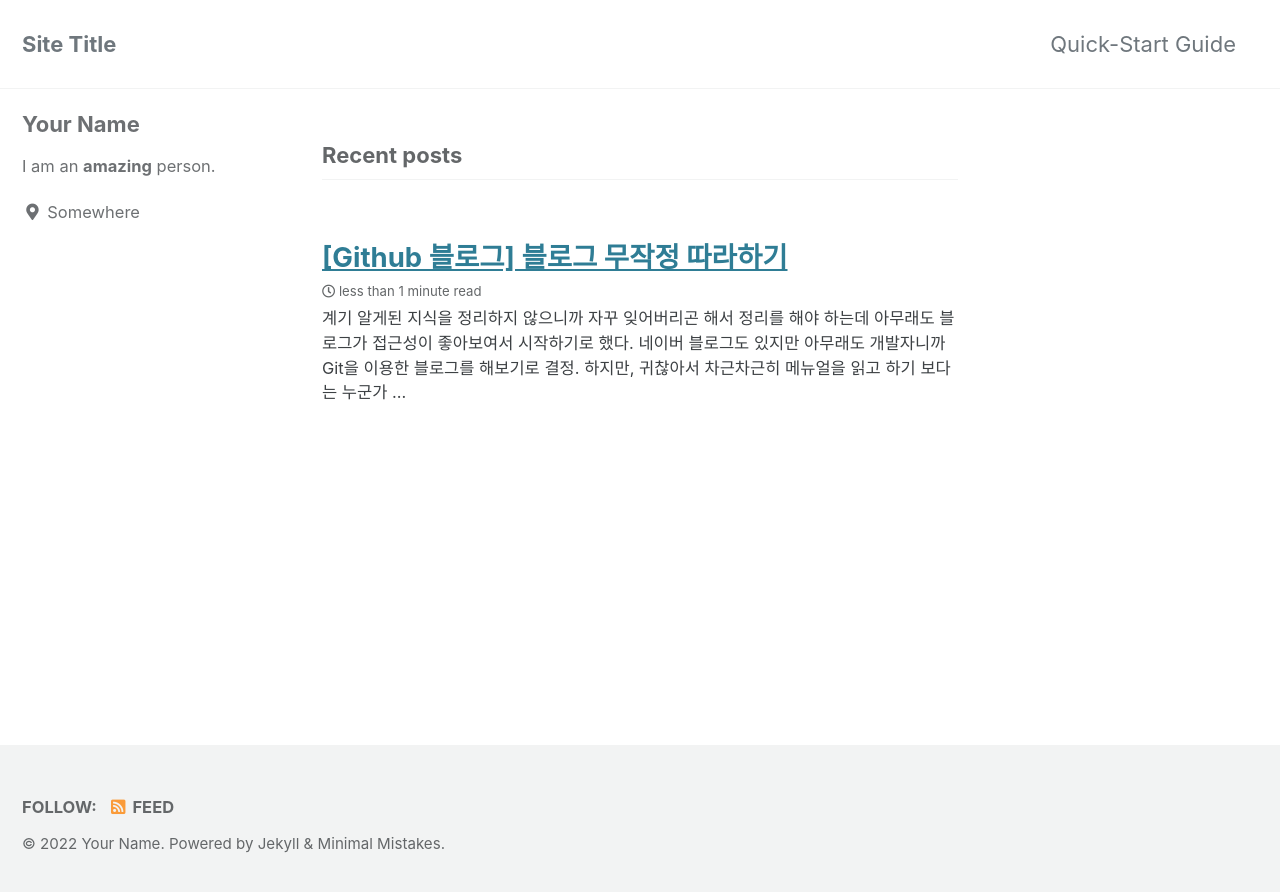
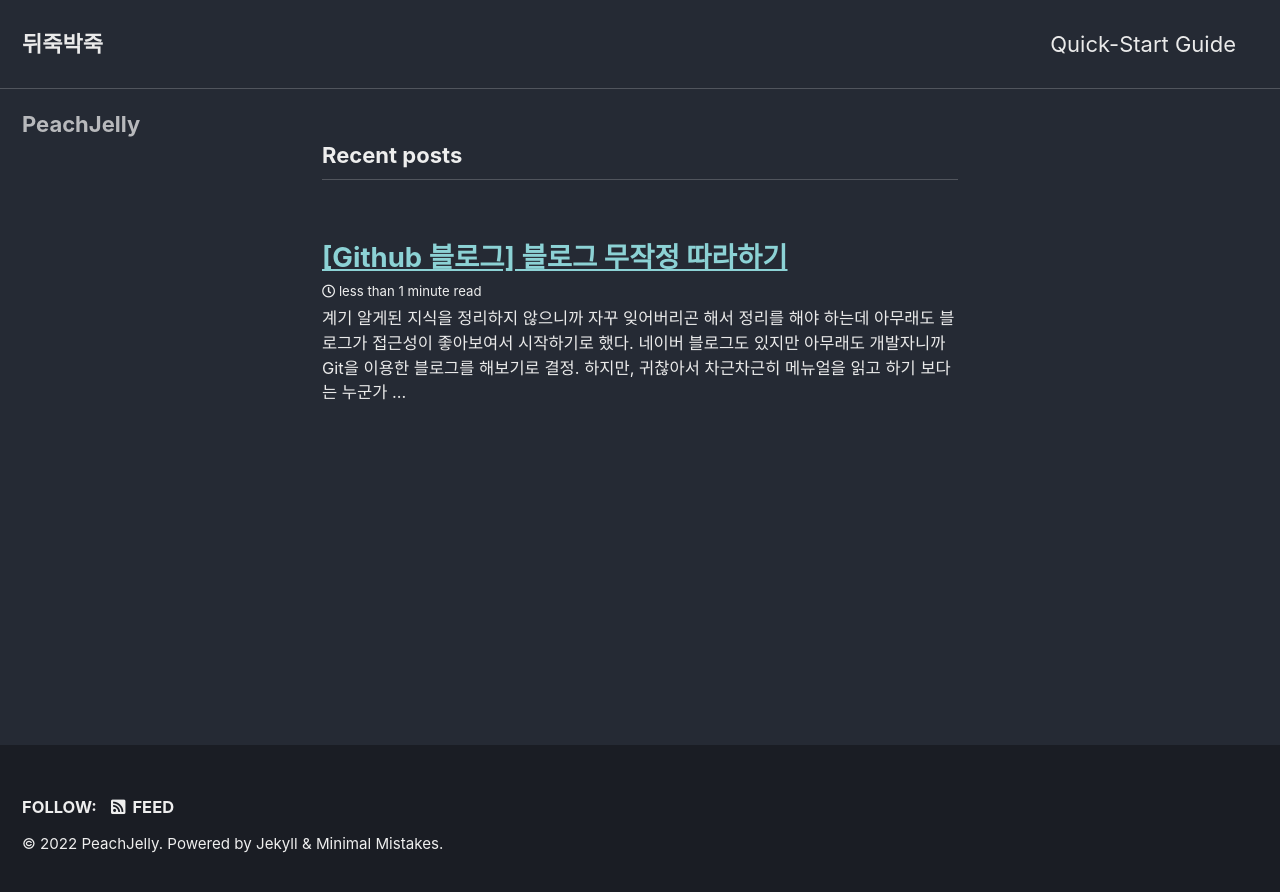
Before and after one commit to peachjelly/peachjelly.github.io, a Jekyll site: the page built from index.html, in a window 1280 px wide. Shown: the top 892 px of the page. Built offline with Jekyll 4.4.1, drawn with Linux system fonts in a browser that asks for light colours; cached includes are drawn as plain includes; the list of posts is cut into pages by our own code.

Commit message:
[blog] change config

```diff
--- a/_config.yml
+++ b/_config.yml
@@ -12,15 +12,15 @@
 
 # theme                  : "minimal-mistakes-jekyll"
 # remote_theme           : "mmistakes/minimal-mistakes"
-minimal_mistakes_skin    : "default" # "air", "aqua", "contrast", "dark", "dirt", "neon", "mint", "plum", "sunrise"
+minimal_mistakes_skin    : "dark" # "air", "aqua", "contrast", "dark", "dirt", "neon", "mint", "plum", "sunrise"
 
 # Site Settings
 locale                   : "en-US"
-title                    : "Site Title"
+title                    : "뒤죽박죽"
 title_separator          : "-"
 subtitle                 : # site tagline that appears below site title in masthead
-name                     : "Your Name"
-description              : "An amazing website."
+name                     : "PeachJelly"
+description              : # "An amazing website."
 url                      : # the base hostname & protocol for your site e.g. "https://mmistakes.github.io"
 baseurl                  : # the subpath of your site, e.g. "/blog"
 repository               : # GitHub username/repo-name e.g. "mmistakes/minimal-mistakes"
@@ -104,10 +104,10 @@
 
 # Site Author
 author:
-  name             : "Your Name"
+  name             : "PeachJelly"
   avatar           : # path of avatar image, e.g. "/assets/images/bio-photo.jpg"
-  bio              : "I am an **amazing** person."
-  location         : "Somewhere"
+#  bio              : "I am an **amazing** person."
+#  location         : "Somewhere"
   email            :
   links:
     - label: "Email"
```
